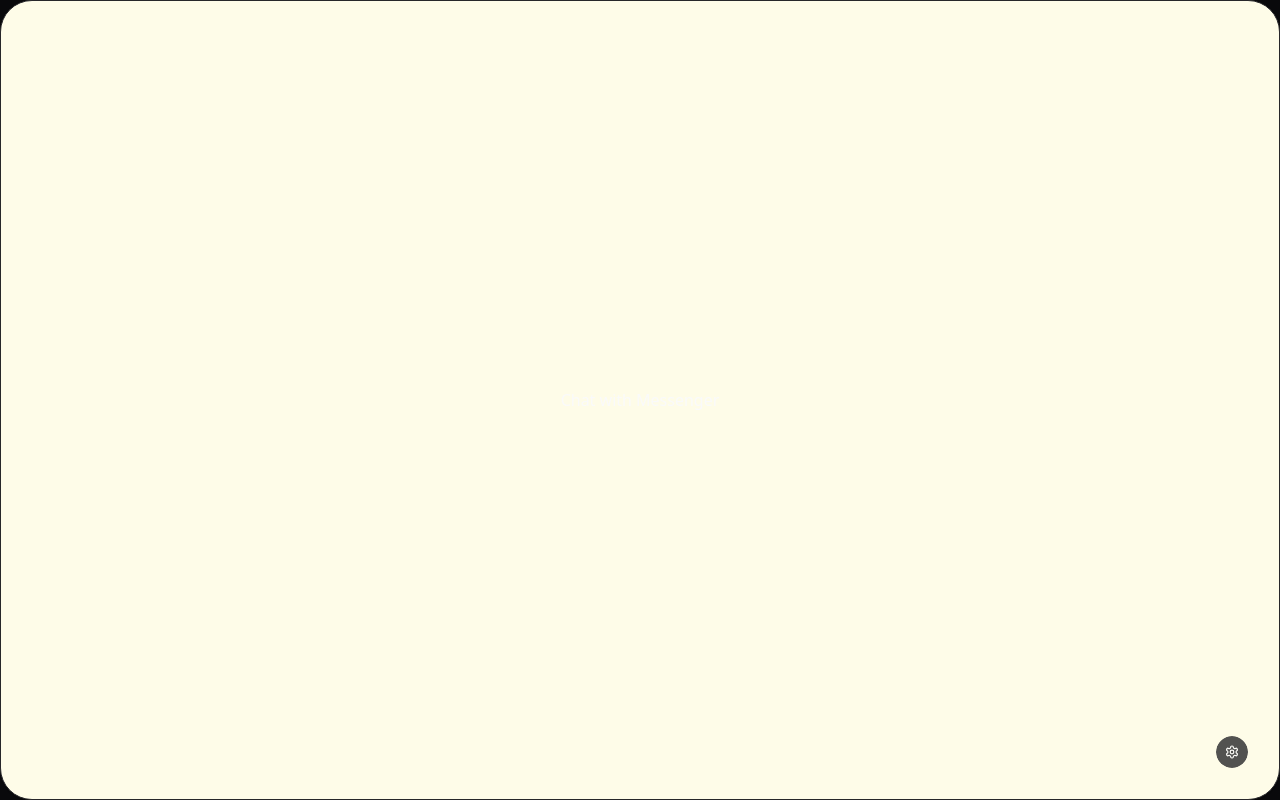
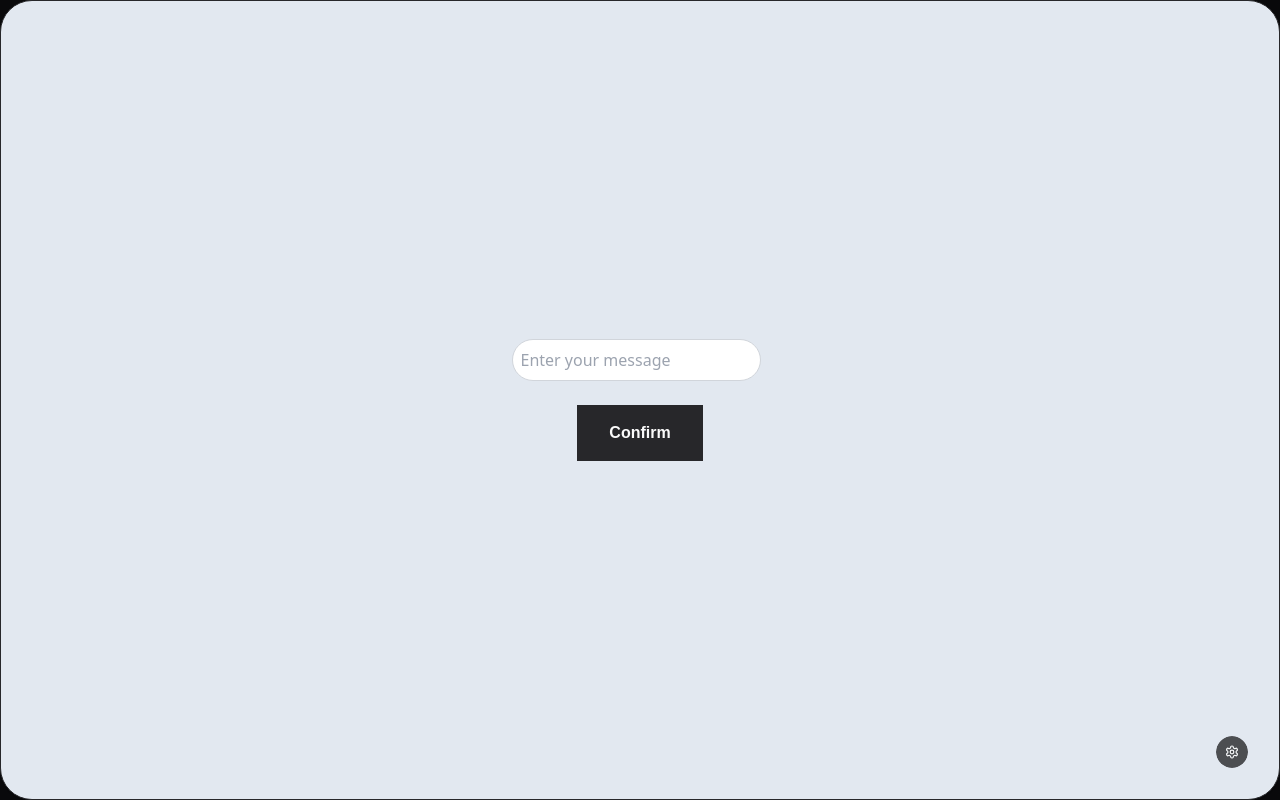
Before and after one commit to Jgarette0/BADMINTON-website, a React (Vite) app: page /test in a window 1280 px wide. Built offline with nearby package versions, Linux system fonts and the light colour scheme; no server answers.

Commit message:
:fire: new: draft

```diff
--- /dev/null
+++ b/src/draft/01MessengerMessege.tsx
@@ -0,0 +1,28 @@
+import { useState } from "react";
+
+function MessengerChat() {
+  const [userInput, setUserInput] = useState("");
+  const confirmation = `This is your confirmation message:\n${userInput}`;
+
+  return (
+    <>
+      <input
+        type="text"
+        value={userInput}
+        onChange={(e) => setUserInput(e.target.value)}
+        className="border border-gray-300 p-2 rounded-md mr-2"
+        placeholder="Enter your message"
+      />
+      <br />
+      <a
+        className="bg-secondary text-primary hover:opacity-80 transition-all duration-300 ease-in-out font-mona font-semibold cursor-pointer py-4 px-8 rounded0sm"
+        href={`http://m.me/137783286078380?text=${encodeURIComponent(
+          confirmation
+        )}`}
+      >
+        Confirm
+      </a>
+    </>
+  );
+}
+export default MessengerChat;
--- /dev/null
+++ b/src/draft/02MessengerUser.tsx
@@ -0,0 +1,14 @@
+function MessengerUser() {
+  return (
+    <>
+      <a
+        className="bg-secondary text-primary hover:opacity-80 transition-all duration-300 ease-in-out font-mona font-semibold cursor-pointer py-4 px-8 rounded0sm"
+        href="http://m.me/100044925452959?text"
+      >
+        Confirm
+      </a>
+    </>
+  );
+}
+
+export default MessengerUser;
--- /dev/null
+++ b/src/draft/Draft-0.tsx
@@ -0,0 +1,14 @@
+import KeyboardNavigation from "@/Hooks/KeyboardShortcuts";
+import ToolList from "@/Layout/ToolList";
+import Header from "@/components/Header/Header";
+
+function DraftNecessary() {
+  return (
+    <>
+      <Header />
+      <KeyboardNavigation />
+      <ToolList />
+    </>
+  );
+}
+export default DraftNecessary;
--- a/src/draft/Draft.tsx
+++ b/src/draft/Draft.tsx
@@ -1,18 +1,13 @@
-import KeyboardNavigation from "@/Hooks/KeyboardShortcuts";
-import ToolList from "@/Layout/ToolList";
-import Header from "@/components/Header/Header";
 import { Card } from "@/components/ui/card";
+import DraftNecessary from "./Draft-0";
+import MessengerChat from "./01MessengerMessege";
 
 function Draft() {
   return (
     <>
-      <Header />
-      <KeyboardNavigation />
-      <ToolList />
-      <Card className="w-screen h-screen absolute flex flex-col place-items-center justify-center bg-yellow-50">
-        <a href="http://m.me/61557379647439?text=Hello%20and%20Welcome%20and%20Welcome%20and%20Welcome%20and%20Welcome%20and%20Welcome%20and%20Welcome%20and%20Welcome%20and%20Welcome%20and%20Welcome%20and%20Welcome%20and%20Welcome%20and%20Welcome%20and%20Welcome%20and%20Welcome%20and%20Welcome%20and%20Welcome%20and%20Welcome%20and%20Welcome%20and%20Welcome%20and%20Welcome%20and%20Welcome%20and%20Welcome">
-          Chat with Messenger
-        </a>
+      <DraftNecessary />
+      <Card className="w-screen h-screen absolute flex flex-col place-items-center justify-center bg-slate-200">
+        <MessengerChat />
       </Card>
     </>
   );
```
Also changed, not shown: src/draft/Notes.txt (added).
